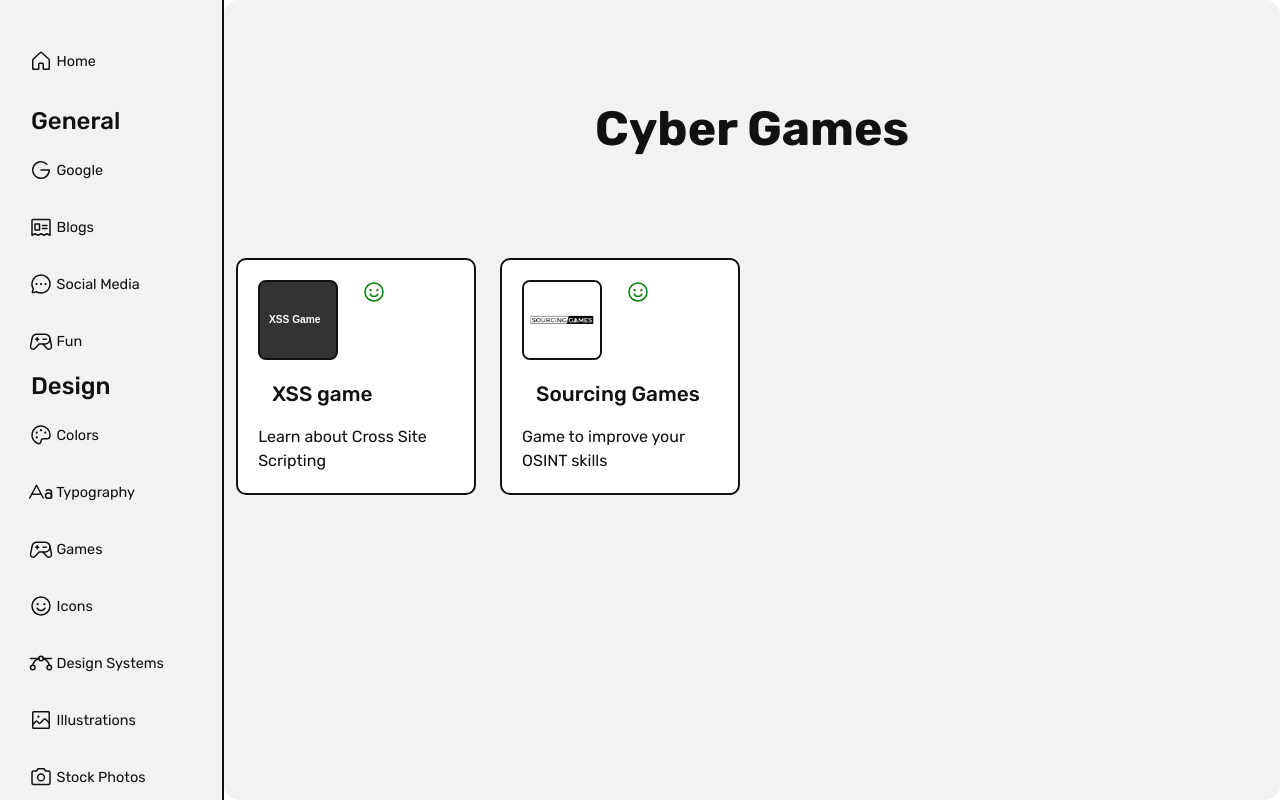
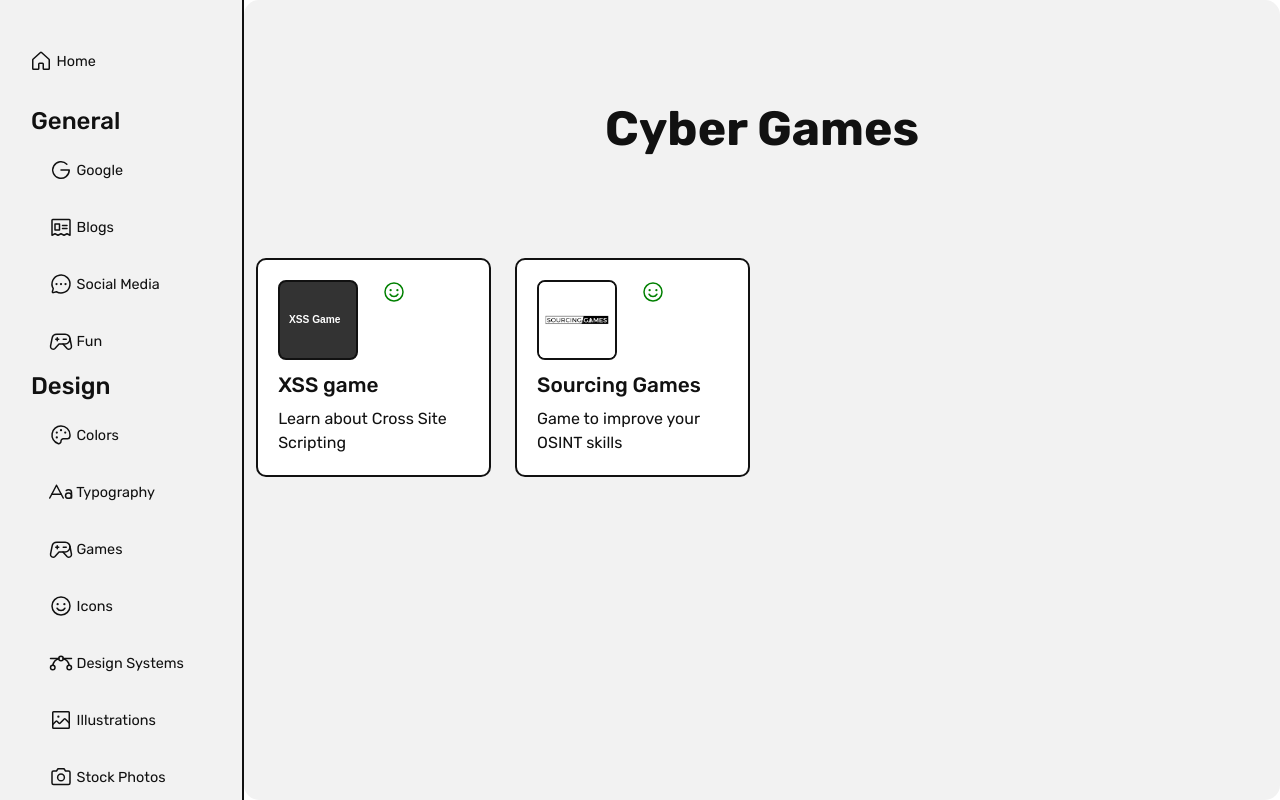
Before and after one commit to daniebeler/buckets-of-bookmarks, a Next.js app: page /cybersecurity/games in a window 1280 px wide. Built offline with nearby package versions, Linux system fonts and the light colour scheme.

Commit message:
updated hover design of card

```diff
--- a/components/Card.tsx
+++ b/components/Card.tsx
@@ -5,7 +5,7 @@ import { Smiley, CurrencyCircleDollar, Code, ShoppingCart } from "phosphor-react
 const Card = (props: any) => {
   return (
     <div className={styles.outerwrapper}>
-      <div className={styles.wrapper}>
+      <a className={styles.wrapper} target="_blank" href={props.url} rel="noreferrer">
         <div className="row">
           <div className="col-auto">
             <Image
@@ -49,13 +49,11 @@ const Card = (props: any) => {
         </div>
         <div className="row">
           <div className="col">
-            <a className={styles.a} target="_blank" href={props.url} rel="noreferrer">
               <h2 className={styles.name}>{props.name}</h2>
-            </a>
             <p className='m-0 pt-1'>{props.description}</p>
           </div>
         </div>
-      </div>
+      </a>
 
       <style>{`
         .Polaris-Icon {
--- a/components/Links.tsx
+++ b/components/Links.tsx
@@ -61,33 +61,35 @@ const Links = () => {
   const router = useRouter();
 
   return (
-    <div>
-      <div className={styles.link_wrapper_home} key='home'>
+    <ul className={styles.outer_ul}>
+      <li className={styles.link_wrapper_home} key='home'>
         <Link key='home' href='/' passHref className={styles.a + ' ' + (router.asPath === '/' ? styles.active : "")}>
           <House color={router.asPath === '/' ? '#fff' : '#111'} size='24' /> Home
         </Link>
-      </div>
+      </li>
       {
         navLinks.map(bucket => {
           return (
-            <div key={bucket.name}>
+            <li key={bucket.name}>
               <h4 className={styles.category}>{bucket.name}</h4>
 
+              <ul className={styles.inner_ul}>
                 {
                   bucket.items.map(link => {
                     return (
-                    <div className={styles.link_wrapper} key={link.title}>
+                      <li className={styles.link_wrapper} key={link.title}>
                         <Link key={link.title} href={link.path} passHref className={styles.a + ' ' + (router.asPath === link.path ? styles.active : "")}>
                           <link.icon color={router.asPath === link.path ? '#fff' : '#111'} size='24' /> {link.title}
                         </Link>
-                    </div>
+                      </li>
                     )
                   })
                 }
-            </div>
+              </ul>
+            </li>
           )
         })}
-    </div>
+    </ul>
   )
 }
 
--- a/styles/Card.module.scss
+++ b/styles/Card.module.scss
@@ -4,6 +4,8 @@
 }
 
 .wrapper {
+  display: flex;
+  flex-direction: column;
   background-color: #fff;
   border-radius: 10px;
   border: #111 solid 2px;
@@ -12,13 +14,16 @@
   padding: 20px;
 }
 
+.wrapper:hover {
+  background: rgba(17, 17, 17, 0.088);
+  border-radius: 10px;
+  color: white;
+}
+
 .name {
   font-size: 1.3rem;
   margin: 0;
-}
-
-.name:hover {
-  cursor: pointer;
+  padding: 5px 0;
 }
 
 .img {
@@ -29,22 +34,3 @@
   margin-bottom: 8px;
   background-color: #111;
 }
-
-.link {
-  text-decoration: none;
-  color: #111;
-}
-
-.a {
-  font-size: 0.9rem;
-  display: block;
-  color: #111;
-  padding: 14px;
-  text-decoration: none;
-}
-
-.a:hover {
-  background: #111;
-  border-radius: 10px;
-  color: white;
-}
--- a/styles/Links.module.scss
+++ b/styles/Links.module.scss
@@ -38,3 +38,13 @@
 .active:hover {
   color: white;
 }
+
+.outer_ul {
+  list-style: none;
+  padding-left: 0;
+}
+
+.inner_ul {
+  list-style: none;
+  padding-left: 20px;
+}
```
Also changed, not shown: 1 other file (tests, documents, lock files or other folders). Lines whose indentation alone changed are shown as unchanged.
